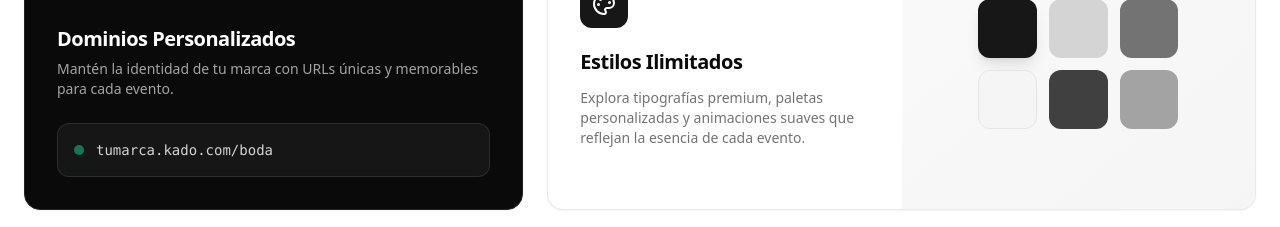
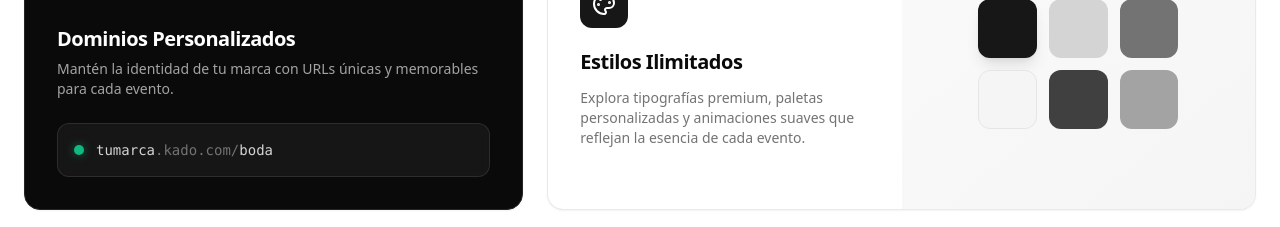
Before and after one commit to agus1k/kado-landing, a React (Vite) app: page / in a window 1280 px wide. Shown: the part 2920-3147 px from the top of the page. Built offline with nearby package versions, Linux system fonts and the light colour scheme.

Commit message:
add animation to bento domain

```diff
--- a/src/components/sections/Features.tsx
+++ b/src/components/sections/Features.tsx
@@ -7,6 +7,7 @@ export const Features = () => {
   const [isAnalyticsHovered, setIsAnalyticsHovered] = useState(false);
   const [isResponsiveHovered, setIsResponsiveHovered] = useState(false);
   const [isStylesHovered, setIsStylesHovered] = useState(false);
+  const [isDomainsHovered, setIsDomainsHovered] = useState(false);
 
   const styleColors = [
     { base: "bg-neutral-900", hover: "#171717" },
@@ -220,11 +221,13 @@ export const Features = () => {
             whileInView={{ opacity: 1, y: 0 }}
             viewport={{ once: true }}
             transition={{ duration: 0.5, delay: 0.3 }}
-            className="md:col-span-5"
+            className="md:col-span-5 group/domains"
+            onMouseEnter={() => setIsDomainsHovered(true)}
+            onMouseLeave={() => setIsDomainsHovered(false)}
           >
             <Card className="h-full bg-neutral-950 border-neutral-800 shadow-sm hover:shadow-2xl transition-all duration-500 rounded-2xl overflow-hidden">
               <CardHeader className="pt-8 px-8">
-                <div className="w-12 h-12 rounded-xl bg-white/10 backdrop-blur-sm flex items-center justify-center mb-5 text-white border border-white/10">
+                <div className="w-12 h-12 rounded-xl bg-white/10 backdrop-blur-sm flex items-center justify-center mb-5 text-white border border-white/10 group-hover/domains:scale-110 group-hover/domains:bg-white/20 transition-all duration-300">
                   <Server className="w-6 h-6" />
                 </div>
                 <CardTitle className="text-xl font-semibold tracking-tight text-white">Dominios Personalizados</CardTitle>
@@ -233,10 +236,43 @@ export const Features = () => {
                 </CardDescription>
               </CardHeader>
               <CardContent className="px-8 pb-8">
-                <div className="bg-white/5 border border-white/10 rounded-xl p-4 flex items-center gap-3 backdrop-blur-sm">
-                  <div className="w-2.5 h-2.5 rounded-full bg-emerald-500 animate-pulse shadow-lg shadow-emerald-500/50" />
-                  <span className="font-mono text-sm text-neutral-300 truncate">tumarca.kado.com/boda</span>
-                </div>
+                <motion.div
+                  className="bg-white/5 border rounded-xl p-4 flex items-center gap-3 backdrop-blur-sm"
+                  animate={isDomainsHovered ? {
+                    borderColor: ["rgba(255,255,255,0.1)", "rgba(16,185,129,0.4)", "rgba(255,255,255,0.1)"],
+                  } : { borderColor: "rgba(255,255,255,0.1)" }}
+                  transition={{ duration: 2, repeat: isDomainsHovered ? Infinity : 0, ease: "easeInOut" }}
+                >
+                  <motion.div
+                    className="w-2.5 h-2.5 rounded-full bg-emerald-500 flex-shrink-0"
+                    animate={isDomainsHovered ? {
+                      scale: [1, 1.4, 1],
+                      boxShadow: [
+                        "0 0 10px rgba(16,185,129,0.5)",
+                        "0 0 20px rgba(16,185,129,0.8)",
+                        "0 0 10px rgba(16,185,129,0.5)"
+                      ]
+                    } : { scale: 1, boxShadow: "0 0 10px rgba(16,185,129,0.5)" }}
+                    transition={{ duration: 1.2, repeat: isDomainsHovered ? Infinity : 0, ease: "easeInOut" }}
+                  />
+                  <span className="font-mono text-sm text-neutral-300 truncate">
+                    <motion.span
+                      className="inline-block"
+                      animate={isDomainsHovered ? { color: "#34d399" } : { color: "#d4d4d4" }}
+                      transition={{ duration: 0.3 }}
+                    >
+                      tumarca
+                    </motion.span>
+                    <span className="text-neutral-500">.kado.com/</span>
+                    <motion.span
+                      className="inline-block"
+                      animate={isDomainsHovered ? { color: "#34d399" } : { color: "#d4d4d4" }}
+                      transition={{ duration: 0.3, delay: 0.1 }}
+                    >
+                      boda
+                    </motion.span>
+                  </span>
+                </motion.div>
               </CardContent>
             </Card>
           </motion.div>
```
